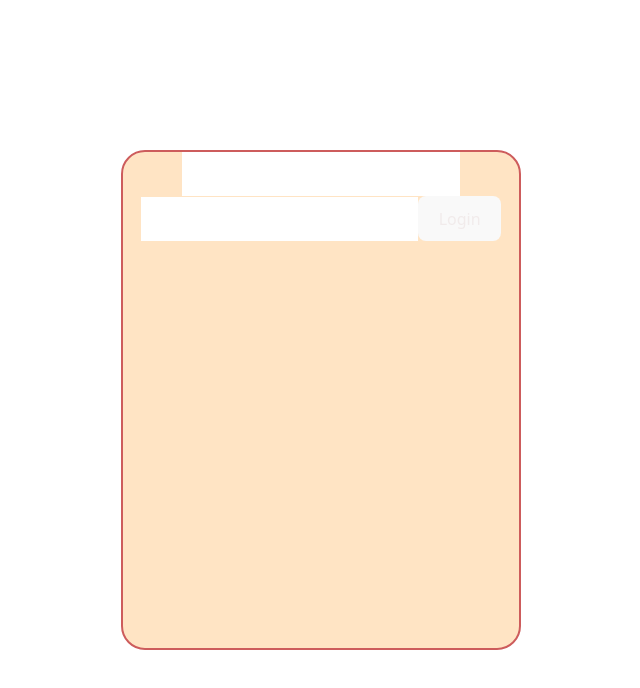
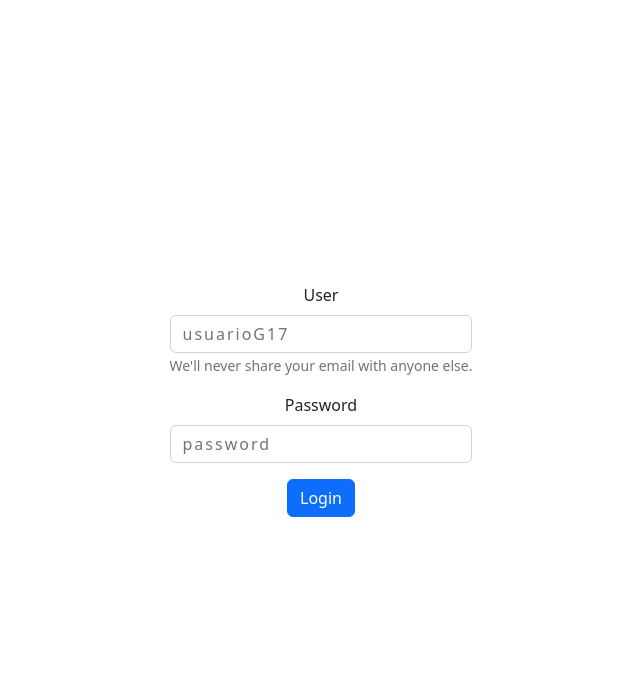
Before and after one commit to sasasamaes/b17-intro-frontend, a React (Vite) app in the folder react-function/react-login/: page /login in a window 1280 px wide. Shown: the top 688 px of the page, without its empty margins (319-959 px from the left). Built offline with nearby package versions, Linux system fonts and the light colour scheme.

Commit message:
react bootstrap

```diff
--- a/react-function/react-login/src/components/LoginForm.jsx
+++ b/react-function/react-login/src/components/LoginForm.jsx
@@ -15,13 +15,13 @@ const LoginForm = ({ userLogged }) => {
    */
 
   const handleFormValue = (event) => {
-    // { target: { name, value } }
+    const { target: { name, value } } = event
     setCredentials({ ...credentials, [name]: value })
-    console.log(event)
   }
 
 
-  const submitForm = () => {
+  const submitForm = (event) => {
+    event.preventDefault()
     const { user, password } = credentialsHarcoded
     if (credentials.user === user && credentials.password === password) {
       userLogged(true)
@@ -31,11 +31,13 @@ const LoginForm = ({ userLogged }) => {
 
   return (
     <>
-      {/* <Form>
+      <Form>
         <Form.Group className="mb-3" controlId="user">
           <Form.Label>User</Form.Label>
-          <Form.Control type="text" placeholder="Enter User"
-
+          <Form.Control type="text" placeholder="usuarioG17"
+             name="user"
+             onChange={handleFormValue}
+             value={credentials.user || ''}
           />
           <Form.Text className="text-muted">
             We'll never share your email with anyone else.
@@ -44,14 +46,14 @@ const LoginForm = ({ userLogged }) => {
 
         <Form.Group className="mb-3" controlId="formBasicPassword">
           <Form.Label>Password</Form.Label>
-          <Form.Control type="password" placeholder="Password"   />
+          <Form.Control type="password" placeholder="password"  name="password"  onChange={handleFormValue}      value={credentials.password || ''}/>
         </Form.Group>
 
-        <Button variant="primary" type="submit" onClick={() => submitForm()}>
+        <Button variant="primary" type="submit" onClick={(event) => submitForm(event)}>
         Login
         </Button>
-      </Form> */}
-      <div className="form">
+      </Form>
+      {/* <div className="form">
         <input
           type="text"
           name="user"
@@ -66,7 +68,7 @@ const LoginForm = ({ userLogged }) => {
         />
 
         <button onClick={() => submitForm()}>Login</button>
-      </div>
+      </div> */}
     </>
   )
 }
```
